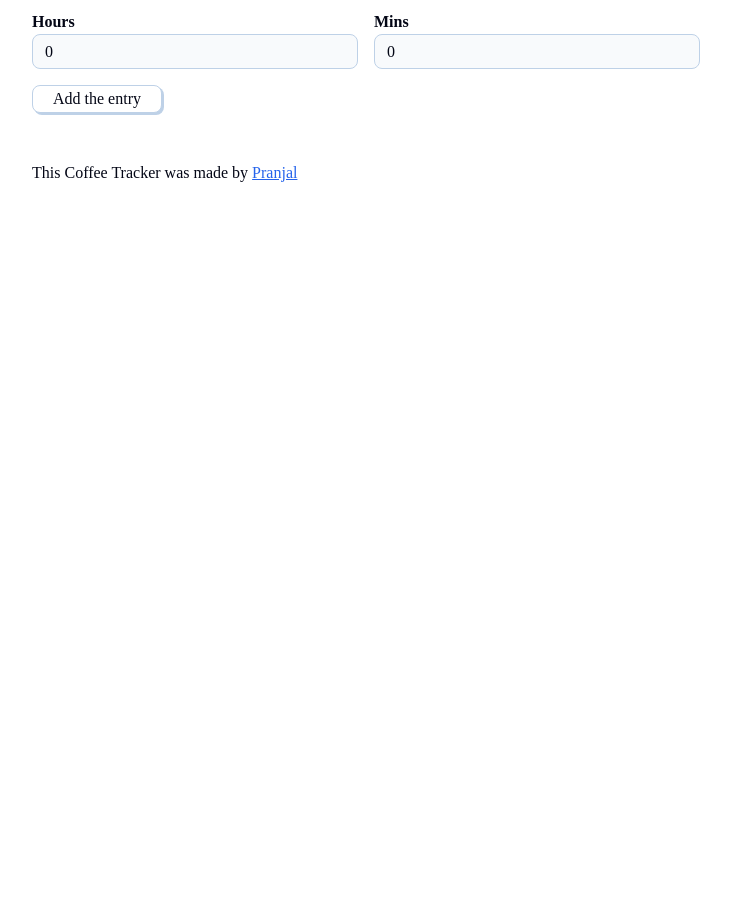
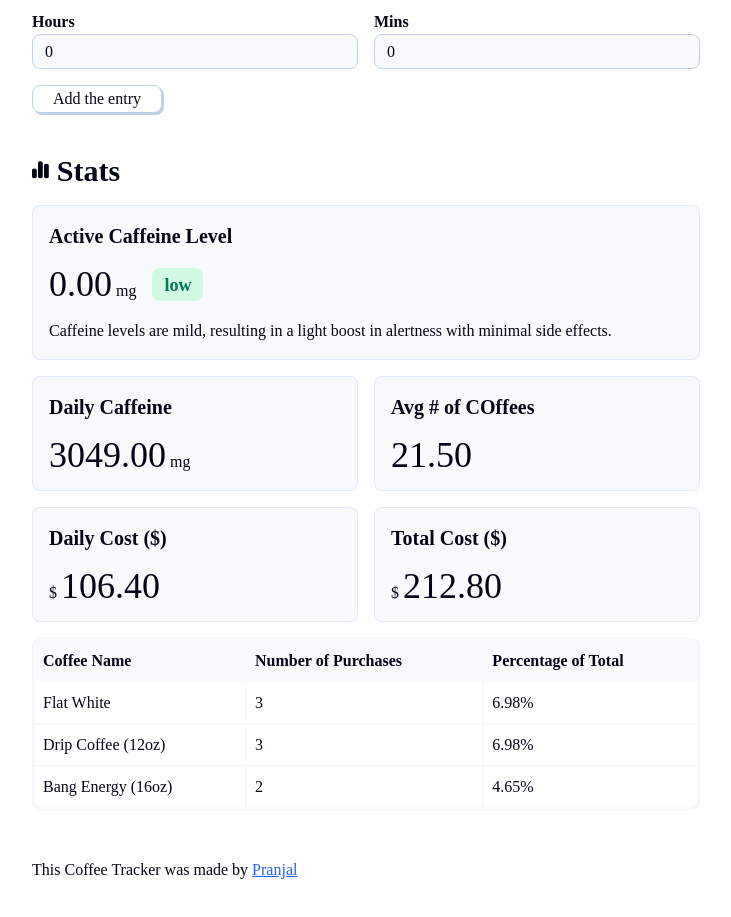
Before and after one commit to sp3cia1/fullstack-projects, a React (Vite) app in the folder coffee-tracker/: page / in a window 1280 px wide. Shown: the part 960-1877 px from the top of the page, without its empty margins (274-1005 px from the left). Before the commit the page ends 1193 px from the top, so only its background shows below. Built offline with nearby package versions, Linux system fonts and the light colour scheme; a web font is replaced by a local one.

Commit message:
completed the stats component

```diff
--- a/coffee-tracker/src/App.jsx
+++ b/coffee-tracker/src/App.jsx
@@ -6,7 +6,7 @@ import Layout from "./components/Layout";
 
 function App() {
 
-  const isAuthenticated = false
+  const isAuthenticated = true
 
   const authenticatedContent = (
     <>
--- a/coffee-tracker/src/components/Stats.jsx
+++ b/coffee-tracker/src/components/Stats.jsx
@@ -1,7 +1,71 @@
+import { calculateCoffeeStats, calculateCurrentCaffeineLevel, coffeeConsumptionHistory, getTopThreeCoffees, statusLevels } from "../utils"
+
+function StatCard(props) {
+    const {lg, title, children} = props
+    return(
+        <div className={'card stat-card ' + (lg ? 'col-span-2': '')}>
+            <h4>{title}</h4>
+            {children}
+        </div>
+    )
+}
+
+
 export default function Stats(){
+
+    const stats = calculateCoffeeStats(coffeeConsumptionHistory);
+
+    const caffeineLevel = calculateCurrentCaffeineLevel(coffeeConsumptionHistory)
+    const warningLevel = caffeineLevel < statusLevels['low'].maxLevel ? 'low' :
+                         caffeineLevel < statusLevels['moderate'].maxLevel ? 'moderate' : 'high'
+
     return(
         <>
-
+            <div className="section-header">
+                <i className="fa-solid fa-chart-simple"></i>
+                <h2>Stats</h2>
+            </div>
+            <div className="stats-grid">
+                <StatCard lg title="Active Caffeine Level">
+                    <div className="status">
+                        <p><span className="stat-text">{caffeineLevel}</span><span>mg</span></p>
+                        <h5 style={{color: statusLevels[warningLevel].color, background: statusLevels[warningLevel].background}}>{warningLevel}</h5>
+                    </div>
+                    <p>{statusLevels[warningLevel].description}</p>
+                </StatCard>
+                <StatCard title="Daily Caffeine">
+                    <p><span className="stat-text">{stats.daily_caffeine}</span><span>mg</span></p>
+                </StatCard>
+                <StatCard title="Avg # of COffees">
+                    <p><span className="stat-text">{stats.average_coffees}</span></p>
+                </StatCard>
+                <StatCard title="Daily Cost ($)">
+                    <p>$ <span className="stat-text">{stats.daily_cost}</span></p>
+                </StatCard>
+                <StatCard title="Total Cost ($)">
+                    <p>$ <span className="stat-text">{stats.total_cost}</span></p>
+                </StatCard>
+                <table className="stat-table">
+                    <thead>
+                        <tr>
+                            <th>Coffee Name</th>
+                            <th>Number of Purchases</th>
+                            <th>Percentage of Total</th>
+                        </tr>
+                    </thead>
+                    <tbody>
+                        {getTopThreeCoffees(coffeeConsumptionHistory).map((coffee, coffeeIndex) => {
+                            return (
+                                <tr key = {coffeeIndex}>
+                                    <td>{coffee.coffeeName}</td>
+                                    <td>{coffee.count}</td>
+                                    <td>{coffee.percentage}</td>
+                                </tr>
+                            )
+                        })}
+                    </tbody>
+                </table>
+            </div>
         </>
     )
 }
```
